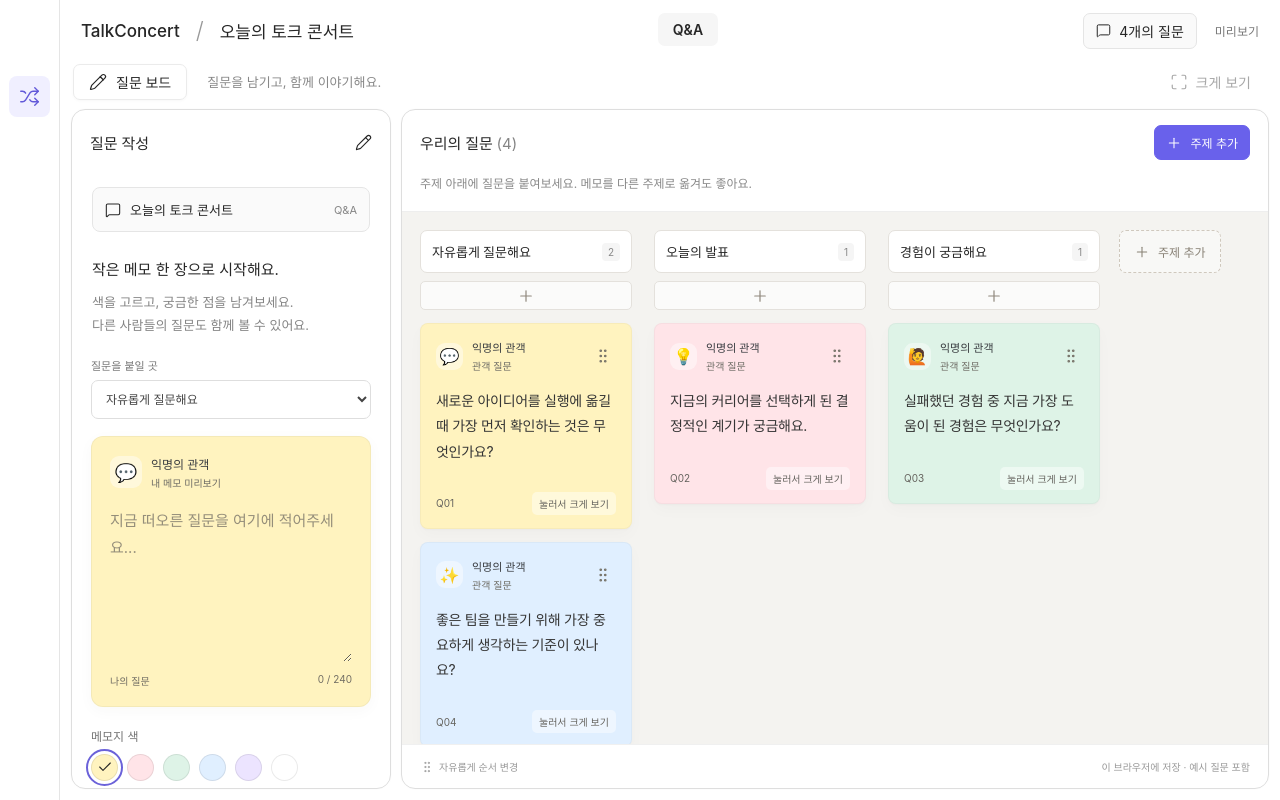
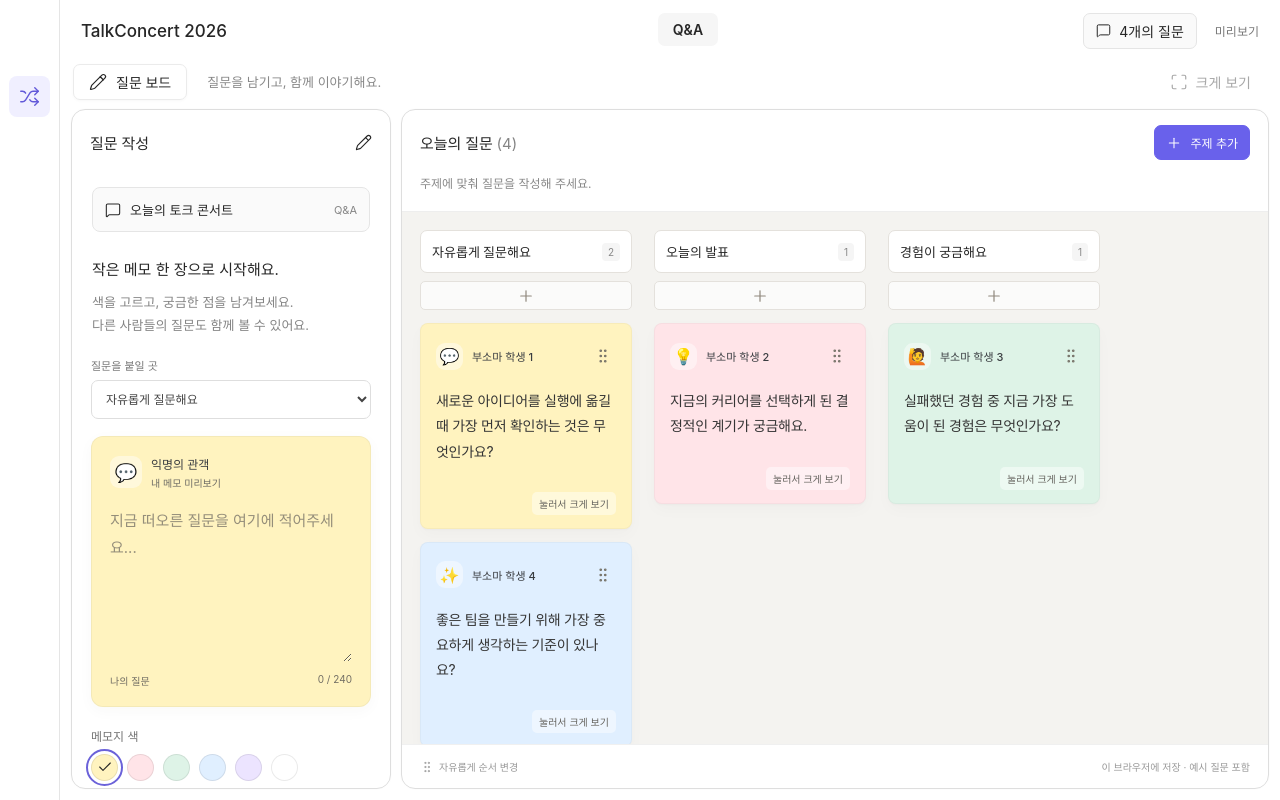
Before and after one commit to talkconcert-team/TalkConcert, a React (Vite) app: page / in a window 1280 px wide. Built offline with nearby package versions, Linux system fonts and the light colour scheme.

Commit message:
fix: 문구 수정

```diff
--- a/src/App.css
+++ b/src/App.css
@@ -114,7 +114,7 @@ svg { flex-shrink: 0; }
 .memo-read { background: none; border: 0; display: flex; flex: 1; flex-direction: column; align-items: stretch; padding: 0 19px 16px; gap: 0; text-align: left; border-radius: 0 0 12px 12px; }
 .memo-text { font-size: 15px; line-height: 1.85; letter-spacing: -.02em; padding: 22px 0 25px; }
 .memo-footer { width: 100%; border-top: 0; color: #65635e; font-size: 10px; }
-.memo-status { padding: 4px 7px; border-radius: 5px; background: #ffffff70; }
+.memo-status { margin-left: auto; padding: 4px 7px; border-radius: 5px; background: #ffffff70; }
 .memo-note.selected { outline: 2px solid #7a70ca; outline-offset: 3px; box-shadow: 0 7px 20px #5b548616; }
 .memo-note.is-dragging { opacity: .35; outline: 1px dashed #8178c6; }
 .drag-handle { flex-shrink: 0; width: 32px; height: 36px; padding: 0; border: 0; background: transparent; border-radius: 6px; color: #767268; cursor: grab; touch-action: none; user-select: none; }
--- a/src/dashboard/components/BoardColumn.jsx
+++ b/src/dashboard/components/BoardColumn.jsx
@@ -75,7 +75,7 @@ export default function BoardColumn({
           ))}
       </div>
       {!questions.some((item) => columnFor(item) === column.id) && (
-        <p className="column-empty">첫 질문을 붙여주세요</p>
+        <p className="column-empty">첫 질문을 남겨주세요</p>
       )}
     </section>
   )
--- a/src/dashboard/components/DashboardHeader.jsx
+++ b/src/dashboard/components/DashboardHeader.jsx
@@ -12,9 +12,7 @@ export default function DashboardHeader({
       {' '}
       <header className="topbar">
         <div className="breadcrumb">
-          <span>TalkConcert</span>
-          <span className="slash">/</span>
-          <h1>오늘의 토크 콘서트</h1>
+          <span>TalkConcert 2026</span>
         </div>
         <span className="session-label">Q&A</span>
         <div className="header-actions">
--- a/src/dashboard/components/NoteCard.jsx
+++ b/src/dashboard/components/NoteCard.jsx
@@ -36,7 +36,7 @@ export default function NoteCard({
             {item.sticker}
           </span>
           <span>
-            익명의 관객<small>{item.own ? '내 질문' : '관객 질문'}</small>
+            {item.own ? '내 질문' : '부소마 학생 ' + String(item.number)}
           </span>
         </span>
         <button
@@ -63,7 +63,6 @@ export default function NoteCard({
       >
         <span className="memo-text">{item.text}</span>
         <span className="memo-footer">
-          <span>Q{String(item.number).padStart(2, '0')}</span>
           <span className="memo-status">
             {selectedId === item.id ? '선택한 질문' : '눌러서 크게 보기'}
           </span>
--- a/src/dashboard/components/QuestionBoard.jsx
+++ b/src/dashboard/components/QuestionBoard.jsx
@@ -21,14 +21,14 @@ export default function QuestionBoard({
     <section className="panel list-panel" aria-labelledby="list-heading">
       <div className="panel-header">
         <h2 id="list-heading">
-          우리의 질문 <span className="muted">({questions.length})</span>
+          오늘의 질문 <span className="muted">({questions.length})</span>
         </h2>
         <button className="primary-button" onClick={addColumn}>
           <Icon name="plus" size={16} /> 주제 추가
         </button>
       </div>
       <p className="board-intro">
-        주제 아래에 질문을 붙여보세요. 메모를 다른 주제로 옮겨도 좋아요.
+        주제에 맞춰 질문을 작성해 주세요.
       </p>
       <div className="memo-board" ref={board}>
         <div className="shelf-board">
@@ -48,9 +48,6 @@ export default function QuestionBoard({
               dragControls={dragControls}
             />
           ))}
-          <button className="new-column" onClick={addColumn}>
-            <Icon name="plus" size={16} /> 주제 추가
-          </button>
         </div>
         {!questions.length && (
           <p className="board-empty">첫 번째 질문을 남겨주세요.</p>
--- a/src/dashboard/components/QuestionPresentation.jsx
+++ b/src/dashboard/components/QuestionPresentation.jsx
@@ -36,8 +36,7 @@ export default function QuestionPresentation({
         <Icon name="close" /> 작게 보기
       </button>
       <span>
-        TalkConcert /{' '}
-        {slot ? '관객 질문' : `Q${String(selected?.number).padStart(2, '0')}`}
+        TalkConcert / 오늘의 질문
       </span>
       {slot ? (
         <QuestionSlot slot={slot} onFinish={finishDraw} />
@@ -45,7 +44,6 @@ export default function QuestionPresentation({
         selected && (
           <>
             <blockquote>{selected.text}</blockquote>
-            <p>익명의 관객</p>
           </>
         )
       )}
```
